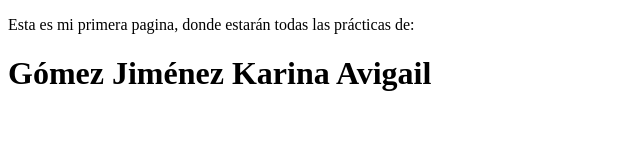
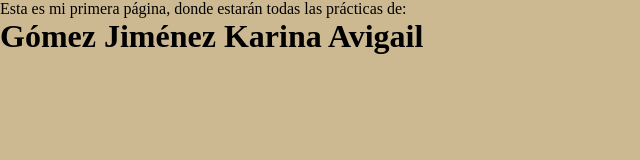
Before and after one commit to CuackcCuack/4IV10-PSW-Gomez-Jimenez-Karina.Avigail, a plain HTML site: page index.html in a window 1280 px wide. Shown: the whole page, without its empty margins (0-640 px from the left). Drawn offline with Linux system fonts and the light colour scheme.

Commit message:
se agrega la css

```diff
--- /dev/null
+++ b/CSS/style.css
@@ -0,0 +1,5 @@
+*{
+    padding: 0;
+    margin: 0;
+    background-color: #ccb992;
+}
--- a/index.html
+++ b/index.html
@@ -5,10 +5,11 @@
     <meta http-equiv="X-UA-Compatible" content="IE=edge">
     <meta name="viewport" content="width=device-width, initial-scale=1.0">
     <title>Document</title>
+    <link rel="stylesheet" href="./CSS/style.css">
 </head>
 <body>
     <div class="container">
-        <p>Esta es mi primera pagina, donde estarán
+        <p>Esta es mi primera página, donde estarán
             todas las prácticas de:
         </p>
         <h1>Gómez Jiménez Karina Avigail</h1>
```
